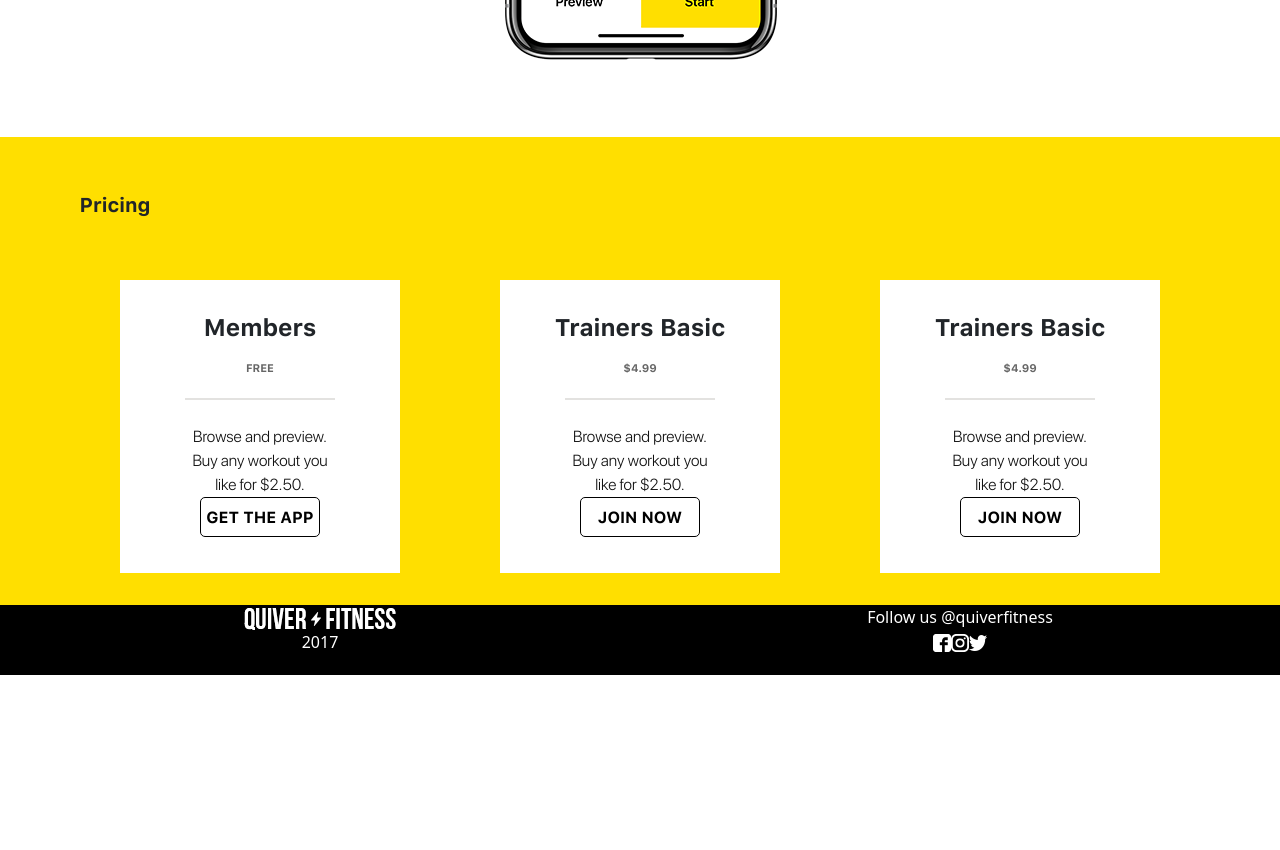
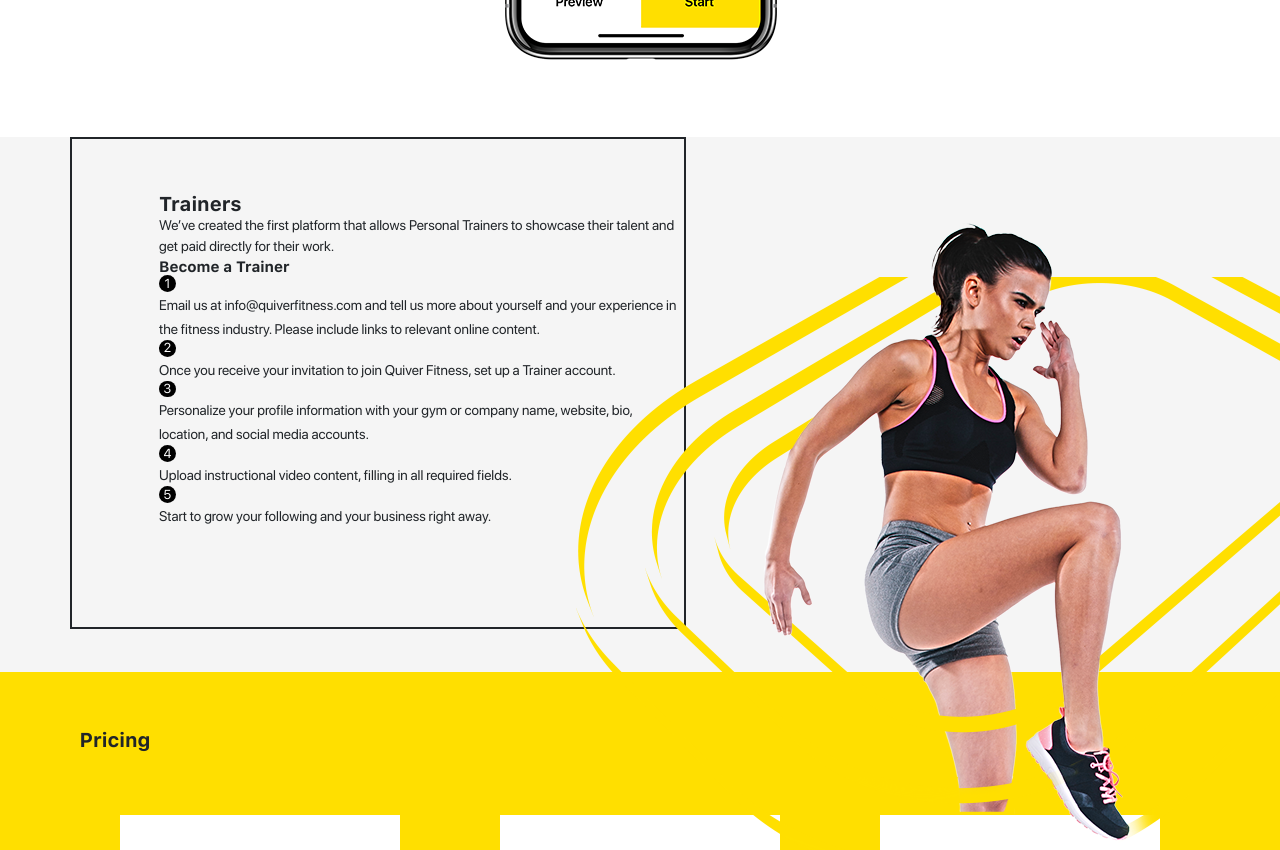
Before and after one commit to tavito47/fitnessQuiver, a React (Create React App) app: page / in a window 1280 px wide. Shown: the part 1940-2790 px from the top of the page. Before the commit the page ends 2615 px from the top, so only its background shows below. Built offline with nearby package versions, Linux system fonts and the light colour scheme.

Commit message:
Trainers

```diff
--- a/src/App.js
+++ b/src/App.js
@@ -1,13 +1,13 @@
 
+import './app.css';
+import './fonts/fonts.css'
 import Header from './components/Header';
-import './app.css';
 import Footer from './components/Footer';
-import './fonts/fonts.css'
 import Vista from './components/Vista';
 import About from './components/About';
 import Work from './components/Work';
 import Pricing from './components/Pricing';
-
+import Trainers from './components/Trainers';
 function App() {
   return (
     <>
@@ -20,7 +20,7 @@ function App() {
     <Vista/>
     <About/>
     <Work/>
-
+    <Trainers/>
     <Pricing/>
     <Footer/>
     </>
--- /dev/null
+++ b/src/components/Trainers.css
@@ -0,0 +1,61 @@
+.trainers {
+
+    height: 535px;
+    background-color: #f5f5f5;
+
+}
+.tituloTrai{
+    font-family: SF Pro Bold;
+    font-size: 20px;
+
+
+}
+.subtituloTrai{
+
+    font-size: 15px;
+    font-family: SF Pro Bold;
+}
+.parrafoTra{
+    font-family: SF Pro Regular;
+    font-size: 14px;
+}
+.izqAlin{
+    text-align: left;
+    padding: 52px 1px 100px 87px !important;
+    border: 2px solid;
+}
+.num1{
+    font-size: 13px;
+    width: 4px;
+    height: 4px;
+    background-color: black;
+    color: white;
+    border-radius: 60% !important;
+    padding:1.6% !important;
+    font-family: SF pro Regular;
+    text-align:center !important;
+
+    display: flex;
+    justify-content: center;
+    align-items: center;
+}
+
+.textosT{
+    font-family: SF Pro Regular;
+    font-size: 14px;
+}
+
+.img41{
+    background-image: url(../assets/img/section/woman1.png);
+   /*  display: grid; */
+    height: 650px;
+    width: 720px;
+    background-repeat: no-repeat;
+    /* border: 3px solid; */
+    display: flex;
+    justify-content: center;
+    align-items: center;
+    position: absolute;
+      top:270%;
+      left: 45%;
+}
--- a/src/components/Trainers.js
+++ b/src/components/Trainers.js
@@ -1,11 +1,91 @@
-import React from 'react'
+import React from "react";
+import "./Trainers.css";
 
-function Trainers() {
+import fotoFond from "../assets/img/section/section4.1.png"
+import foto from "../assets/img/section/section4.2.png"
+export default function () {
   return (
-    <section>
+    <section class="trainers">
+      <div class="container">
+        <div class="row align-items-center">
+          <div class="col izqAlin">
+            <div class="tituloTra">
+              <h3 class="tituloTrai">Trainers</h3>
+            </div>
+            <div class="parrafoTra">
+              <span>
+                We’ve created the first platform
+                that allows Personal Trainers to showcase their talent and get paid
+                directly for their work.
+              </span>
+            </div>
+            <div class="ConteidoTra">
+              <div class="subtituloTra">
+                <h5 class="subtituloTrai">Become a Trainer</h5>
+              </div>
+              <div class="parrafoVarios">
+                <div class="num">
+                  <div class="num1"> 1 </div>
+                  <div>
+                    <span class="textosT">
+                      Email us at info@quiverfitness.com and tell us
+                      more about yourself and your experience in the fitness industry. Please
+                      include links to relevant online content.
+                    </span>
+                  </div>
+                </div>
 
+                <div class="num">
+                  <div class="num1"> <p>2</p> </div>
+                  <div>
+                    <span class="textosT">
+                    Once you receive your
+                    invitation to join Quiver Fitness, set up a Trainer account.
+                    </span>
+                  </div>
+                </div>
+
+                <div class="num">
+                  <div class="num1"> 3 </div>
+                  <div>
+                    <span class="textosT">
+                      Personalize
+                      your profile information with your gym or company name, website, bio,
+                      location, and social media accounts.
+                    </span>
+                  </div>
+                </div>
+
+                <div class="num">
+                  <div class="num1"> 4 </div>
+                  <div>
+                    <span class="textosT">
+                      Upload instructional video content,
+                      filling in all required fields.
+                    </span>
+                  </div>
+                </div>
+
+                <div class="num">
+                  <div class="num1"> 5 </div>
+                  <div>
+                    <span class="textosT">
+                      Start to grow your following and your
+                      business right away.
+                    </span>
+                  </div>
+                </div>
+
+              </div>
+            </div>
+          </div>
+
+          <div class="col derAlin">
+            <div class="img41"></div>
+            <div class="img42"></div>
+          </div>
+        </div>
+      </div>
     </section>
-  )
+  );
 }
-
-export default Trainers
--- a/src/components/Vista.css
+++ b/src/components/Vista.css
@@ -1,28 +1,4 @@
 .contenido{
-    /* border: 5px solid rgba(33, 114, 33, 0.533); */
     height: 335px;
-    width: 1440;
+
 }
-
-.containerV{
-    padding: 62px 0 87px 0 !important;
-}
-.cs{
-    width: 73px !important;
-    height: 73px !important;
-    margin-bottom: 36px !important;
-}
-.subT{
-    margin-bottom: 20px !important;
-}
-
-.cuadro{
-    border-right-width: 160px;
-    border-right-style: dashed;
-}
-/*alto 190px
-  ancho 175px*/
-/* .container1{
-    width: 175px;
-    height: 190px;
-} */
```
Also changed, not shown: src/assets/img/section/woman1.png (added), 1 other file (tests, documents, lock files or other folders).
